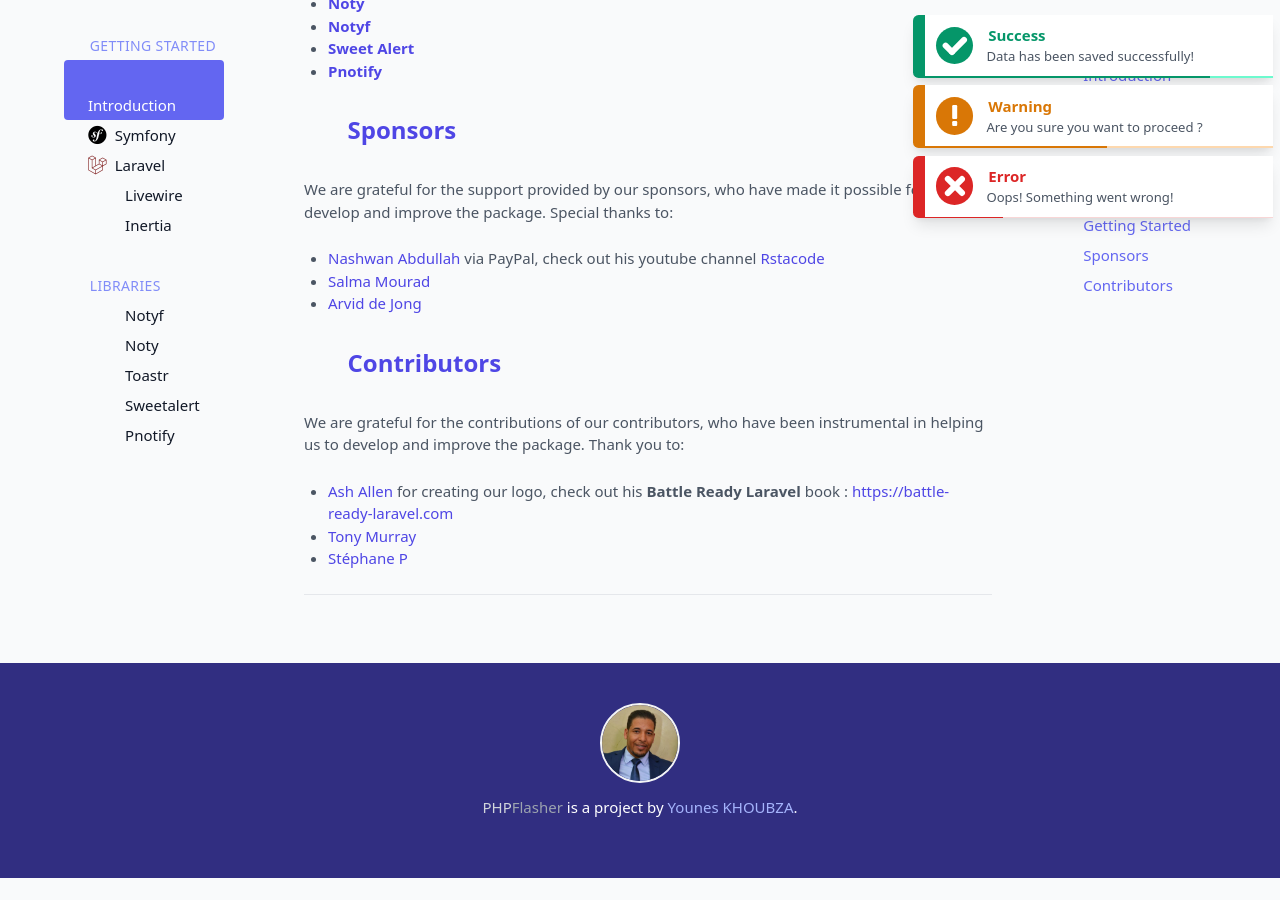
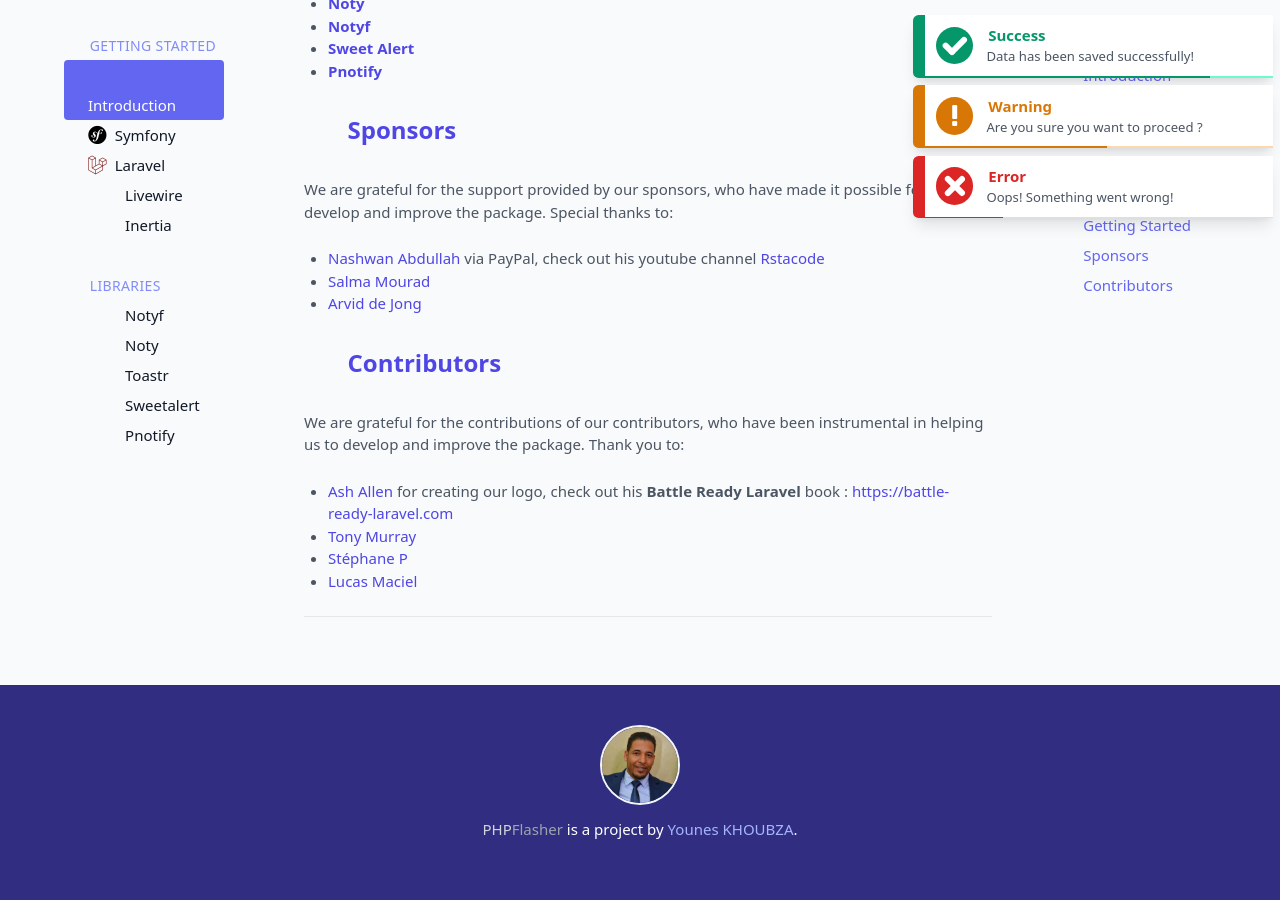
Before and after one commit to php-flasher/php-flasher.github.io, a Jekyll site: the page built from docs/index.md, in a window 1280 px wide and 900 px high, scrolled down 2073 px. Built offline with Jekyll 4.4.1, drawn with Linux system fonts in a browser that asks for light colours; nearby versions of some CDN libraries; some web fonts are replaced; comment, search, counter and statistics services are not loaded; before the commit the page ends 2951 px from its top, so only the background shows below that.

Commit message:
add Lucas Maciel to the list of contributors

```diff
--- a/docs/index.md
+++ b/docs/index.md
@@ -109,3 +109,4 @@
 * [Ash Allen](https://github.com/ash-jc-allen) for creating our logo, check out his **Battle Ready Laravel** book : [https://battle-ready-laravel.com](https://battle-ready-laravel.com)
 * [Tony Murray](https://github.com/murrant)
 * [Stéphane P](https://github.com/n3wborn)
+* [Lucas Maciel](https://github.com/LucasStorm)
```
